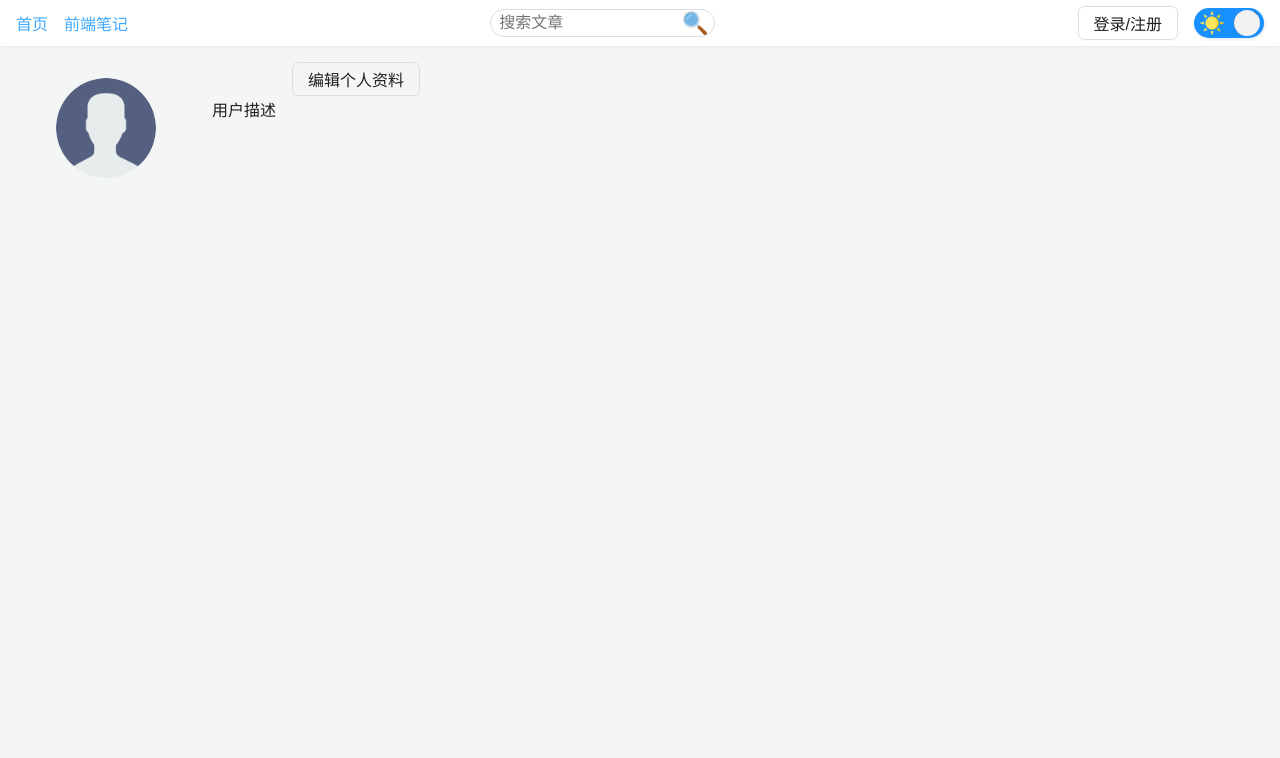
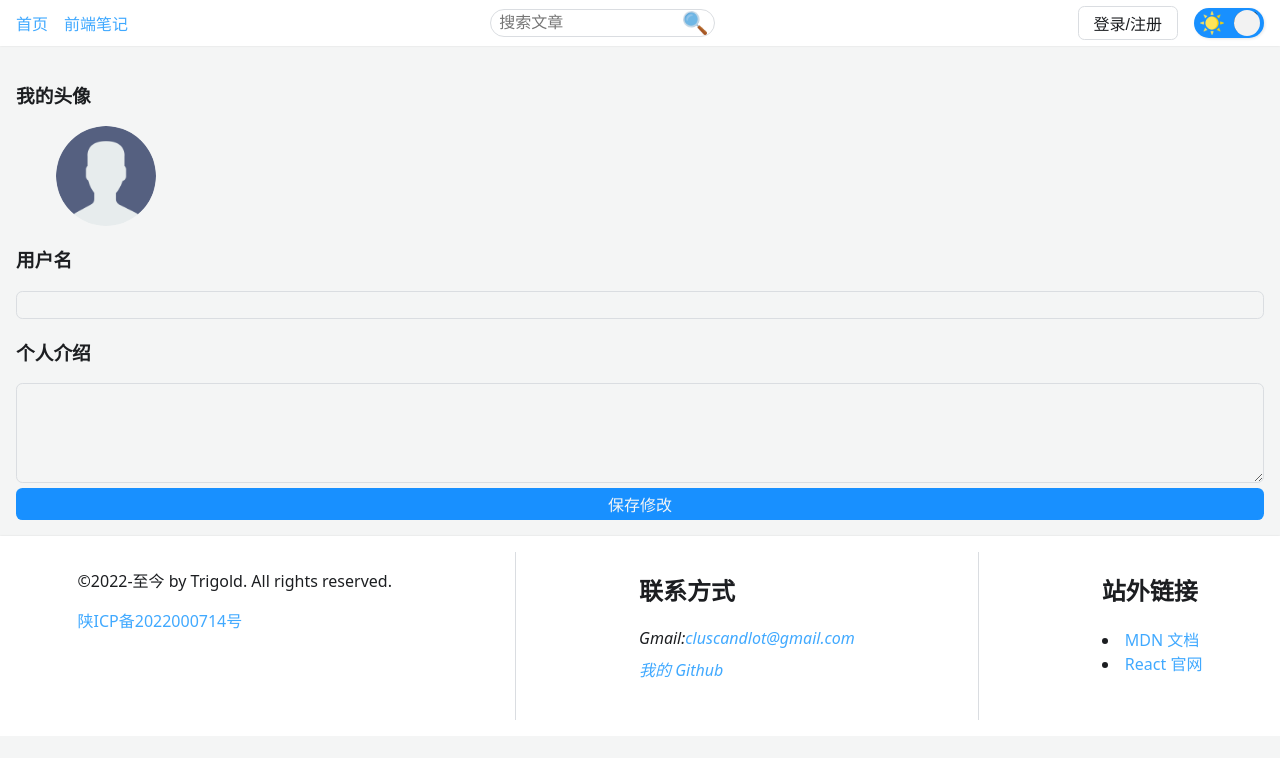
Before and after one commit to young-trigold/blog, a React (Vite) app in the folder apps/web/: page /users/1 in a window 1280 px wide. Shown: the top 758 px of the page. Built offline with nearby package versions, Linux system fonts and the light colour scheme.

Commit message:
feat: 用户主页

```diff
--- a/apps/web/src/app/store/user.ts
+++ b/apps/web/src/app/store/user.ts
@@ -8,6 +8,7 @@ export interface UserInfo {
   role: string;
   name: string;
   avatar: string;
+  introduction: string;
 }
 
 interface UserState {
--- a/apps/web/src/components/Button/Button.tsx
+++ b/apps/web/src/components/Button/Button.tsx
@@ -14,6 +14,7 @@ interface StyledButtonProps {
 	state?: State;
 	shape?: ButtonShape;
 	size?: Size;
+	isFullWidth?: boolean;
 	disabled?: boolean;
 }
 
@@ -23,6 +24,7 @@ export interface ButtonProps extends StyledButtonProps {
 }
 
 const StyledButton = styled.button<StyledButtonProps>`
+	width: ${(props) => (props.isFullWidth ? '100%' : 'unset')};
 	filter: ${(props) => (props.disabled ? 'grayscale(50%)' : 'unset')};
 	background-color: ${(props) =>
 		(() => {
@@ -140,6 +142,7 @@ const Button: React.FC<PropsWithChildren<ButtonProps>> = memo((props) => {
 		children = '按钮',
 		disabled = false,
 		tabIndex,
+		isFullWidth = false,
 	} = props;
 
 	const handleClick: React.MouseEventHandler = useCallback(
@@ -168,6 +171,7 @@ const Button: React.FC<PropsWithChildren<ButtonProps>> = memo((props) => {
 			disabled={disabled}
 			type="button"
 			tabIndex={tabIndex}
+			isFullWidth={isFullWidth}
 		>
 			{children}
 		</StyledButton>
--- /dev/null
+++ b/apps/web/src/components/Input/TextArea.tsx
@@ -0,0 +1,47 @@
+import styled from 'styled-components';
+
+interface StyledTextAreaProps {
+	disabled?: boolean;
+}
+
+const StyledTextArea = styled.textarea`
+	width: 100%;
+  min-height: 100px;
+	font-size: 16px;
+	caret-color: ${(props) => props.theme.warnColor};
+	border: 1.5px solid ${(props) => props.theme.borderColor};
+	background-color: transparent;
+	border-radius: 6.4px;
+	padding: 0.25em 0.5em;
+	color: ${(props) => props.theme.textColor};
+	transition: ${(props) => props.theme.transition};
+	position: relative;
+  resize: vertical;
+
+	&:hover {
+		border-color: ${(props) => props.theme.hoverColor};
+	}
+
+	&:focus,
+	&:active {
+		border-color: ${(props) => props.theme.activeColor};
+	}
+`;
+
+interface TextAreaProps extends StyledTextAreaProps {
+	tabIndex?: number;
+	minLength?: number;
+	maxLength?: number;
+	placeholder?: string;
+	onBlur?: React.FocusEventHandler<HTMLTextAreaElement>;
+	onChange?: React.ChangeEventHandler<HTMLTextAreaElement>;
+	onFocus?: React.FocusEventHandler<HTMLTextAreaElement>;
+	value?: string;
+	style?: React.CSSProperties;
+}
+
+const TextArea: React.FC<TextAreaProps> = (props) => {
+	return <StyledTextArea {...props}></StyledTextArea>;
+};
+
+export default TextArea;
--- a/apps/web/src/components/Input/index.tsx
+++ b/apps/web/src/components/Input/index.tsx
@@ -8,7 +8,7 @@ interface StyledInputProps {
   disabled?: boolean;
 }
 
-export interface InputProps extends StyledInputProps {
+interface InputProps extends StyledInputProps {
   tabIndex?: number;
   minLength?: number;
   maxLength?: number;
--- a/apps/web/src/pages/User/components/UserInfoPanel/indext.tsx
+++ b/apps/web/src/pages/User/components/UserInfoPanel/indext.tsx
@@ -1,15 +1,14 @@
 import { AppState } from '@/app/store';
 import { Button } from '@/components/Button';
+import Input from '@/components/Input';
+import TextArea from '@/components/Input/TextArea';
 import DefaultAvatarSrc from '@/static/icon/default-avatar.png';
+import { useState } from 'react';
 import { useSelector } from 'react-redux';
 import styled from 'styled-components';
 
-const StyledUserInfoPanel = styled.div`
+const StyledUserInfoPanel = styled.form`
 	padding: 1em;
-	display: flex;
-	flex-wrap: wrap;
-	align-items: flex-start;
-	word-break: keep-all;
 `;
 
 const StyledAvatar = styled.figure`
@@ -22,23 +21,45 @@ const StyledAvatar = styled.figure`
 	justify-content: center;
 `;
 
-const StyledUserIntro = styled.div`
-	margin: 1em;
-`;
-
 const UserInfoPanel = () => {
 	const { info } = useSelector((state: AppState) => state.user);
 
+	const [userInfoFormState, setUserInfoFormState] = useState({
+		avatar: null,
+		name: info?.name ?? '',
+		introduction: info?.introduction ?? '',
+	});
+
+	const onAvatarChange = () => {};
+
+	const onNameInputChange = () => {};
+
+	const onIntroInputChange = () => {};
+
+	const updateUserInfo = () => {};
+
+	const disabled =
+		userInfoFormState.name === info?.name || userInfoFormState.introduction === info?.introduction;
+
 	return (
 		<StyledUserInfoPanel>
-			<StyledAvatar>
-				<img src={info?.avatar ?? DefaultAvatarSrc} alt="用户图像" style={{ width: '100%' }} />
-			</StyledAvatar>
-			<StyledUserIntro>
-				<h3>{info?.name}</h3>
-				<p>用户描述</p>
-			</StyledUserIntro>
-			<Button>编辑个人资料</Button>
+			<section>
+				<h3>我的头像</h3>
+				<StyledAvatar>
+					<img src={info?.avatar ?? DefaultAvatarSrc} alt="用户图像" style={{ width: '100%' }} />
+				</StyledAvatar>
+			</section>
+			<section>
+				<h3>用户名</h3>
+				<Input value={userInfoFormState.name} onChange={onNameInputChange}></Input>
+			</section>
+			<section>
+				<h3>个人介绍</h3>
+				<TextArea value={userInfoFormState.introduction} onChange={onIntroInputChange}></TextArea>
+			</section>
+			<Button buttonType="elevated" isFullWidth disabled={disabled} onClick={updateUserInfo}>
+				保存修改
+			</Button>
 		</StyledUserInfoPanel>
 	);
 };
--- a/apps/web/src/pages/User/index.tsx
+++ b/apps/web/src/pages/User/index.tsx
@@ -1,14 +1,20 @@
 import Footer from '@/components/Footer';
-import Header from '@/components/Header';
+import Header, { HeaderHeight } from '@/components/Header';
 import { useParams } from 'react-router-dom';
 import styled from 'styled-components';
 import UserInfoPanel from './components/UserInfoPanel/indext';
 
 const StyledUserPage = styled.div`
-	height: 100vh;
+	max-height: 100vh;
 	background-color: ${(props) => props.theme.backgroundColor};
 	transition: ${(props) => props.theme.transition};
 	position: relative;
+	overflow-x: hidden;
+`;
+
+const StyledContentContainer = styled.div`
+	overflow-y: overlay;
+	max-height: ${() => `calc(100vh - ${HeaderHeight}px)`};
 `;
 
 const UserPage = () => {
@@ -16,11 +22,11 @@ const UserPage = () => {
 
 	return (
 		<StyledUserPage>
-			<Header></Header>
-			<main style={{ height: '2000px' }}>
+			<Header />
+			<StyledContentContainer>
 				<UserInfoPanel />
-			</main>
-			<Footer></Footer>
+				<Footer />
+			</StyledContentContainer>
 		</StyledUserPage>
 	);
 };
```
Lines whose indentation alone changed are shown as unchanged.
